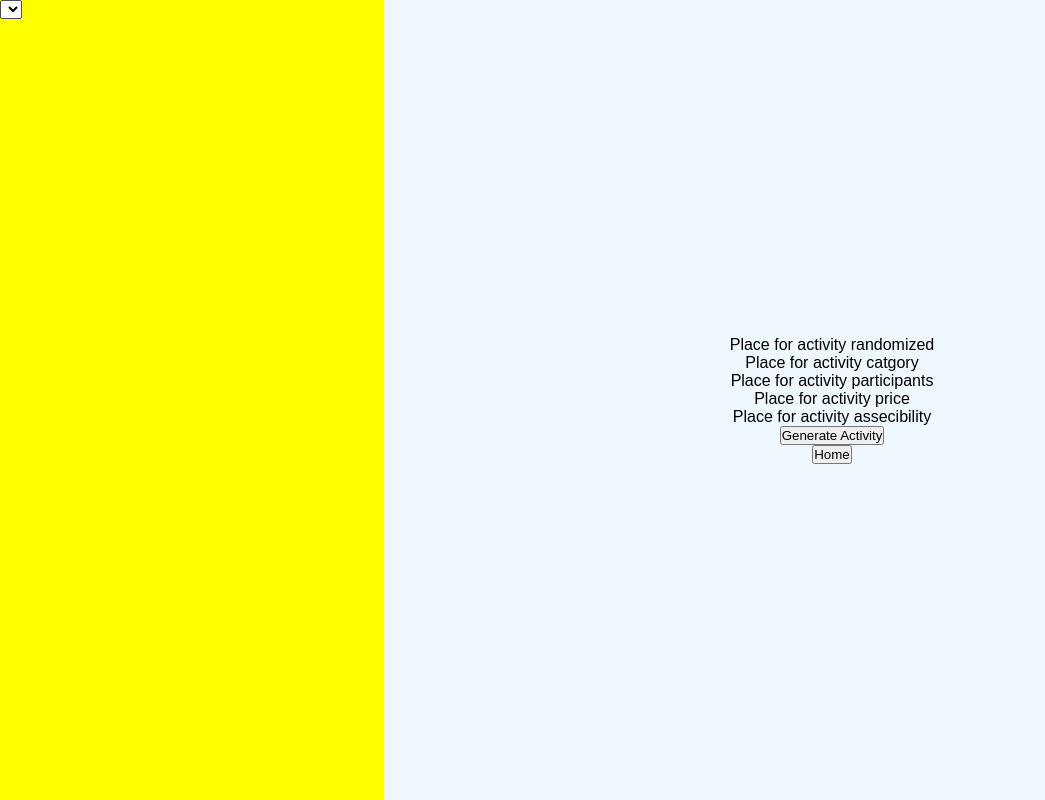
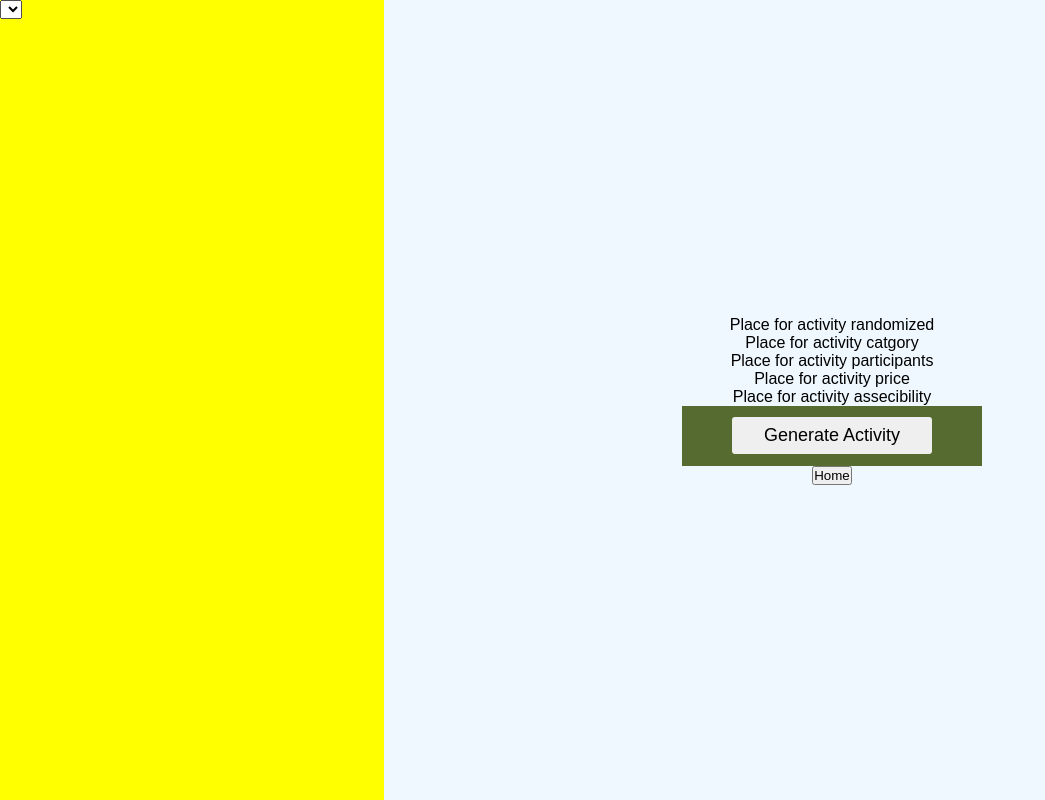
Before and after one commit to Fakhatova/RAG-TIME, a React (Create React App) app: page /1 in a window 1280 px wide. Shown: the whole page, without its empty margins (0-1045 px from the left). Built offline with nearby package versions, Linux system fonts and the light colour scheme.

Commit message:
Add styling for generate activity btn

```diff
--- a/src/Components/Activity/Activity.css
+++ b/src/Components/Activity/Activity.css
@@ -18,3 +18,20 @@
     background: aliceblue;
     width: 70vw;
 }
+
+.Btn-container {
+    background-color: darkolivegreen;
+    width: 300px;
+    height: 60px;
+    display: flex;
+    align-items: center;
+    justify-content: center;
+}
+
+.generate-btn {
+    width: 200px;
+    height: 37px;
+    font-size: large;
+    border-radius: 3px;
+    border: transparent;
+}
--- a/src/Components/Activity/Activity.js
+++ b/src/Components/Activity/Activity.js
@@ -23,7 +23,7 @@ const Activity = () => {
     <p>
         Place for activity assecibility
     </p>
-    <div>
+    <div className="Btn-container">
     <button className="generate-btn"> Generate Activity</button>
     </div>
     <div>
```
